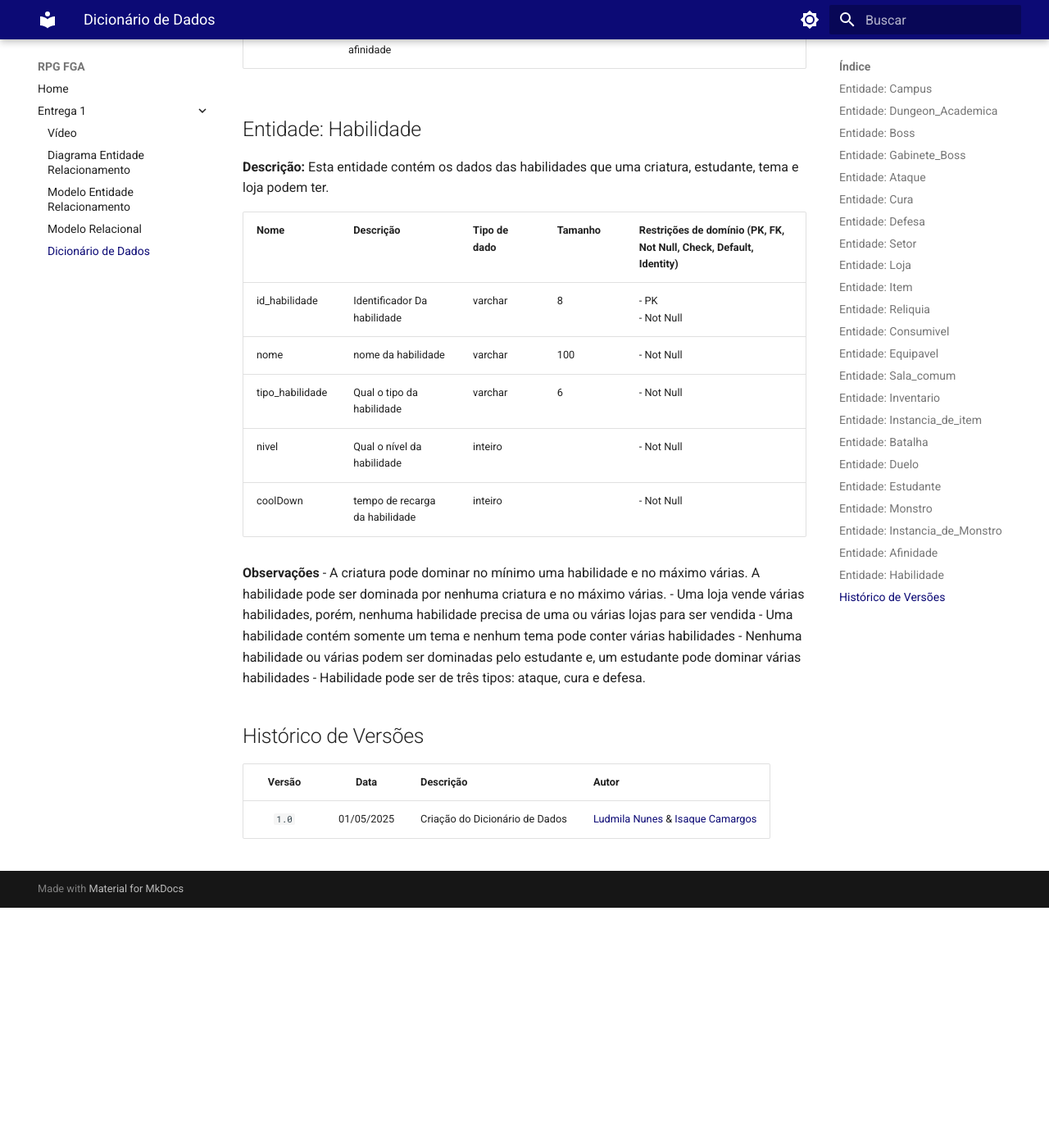
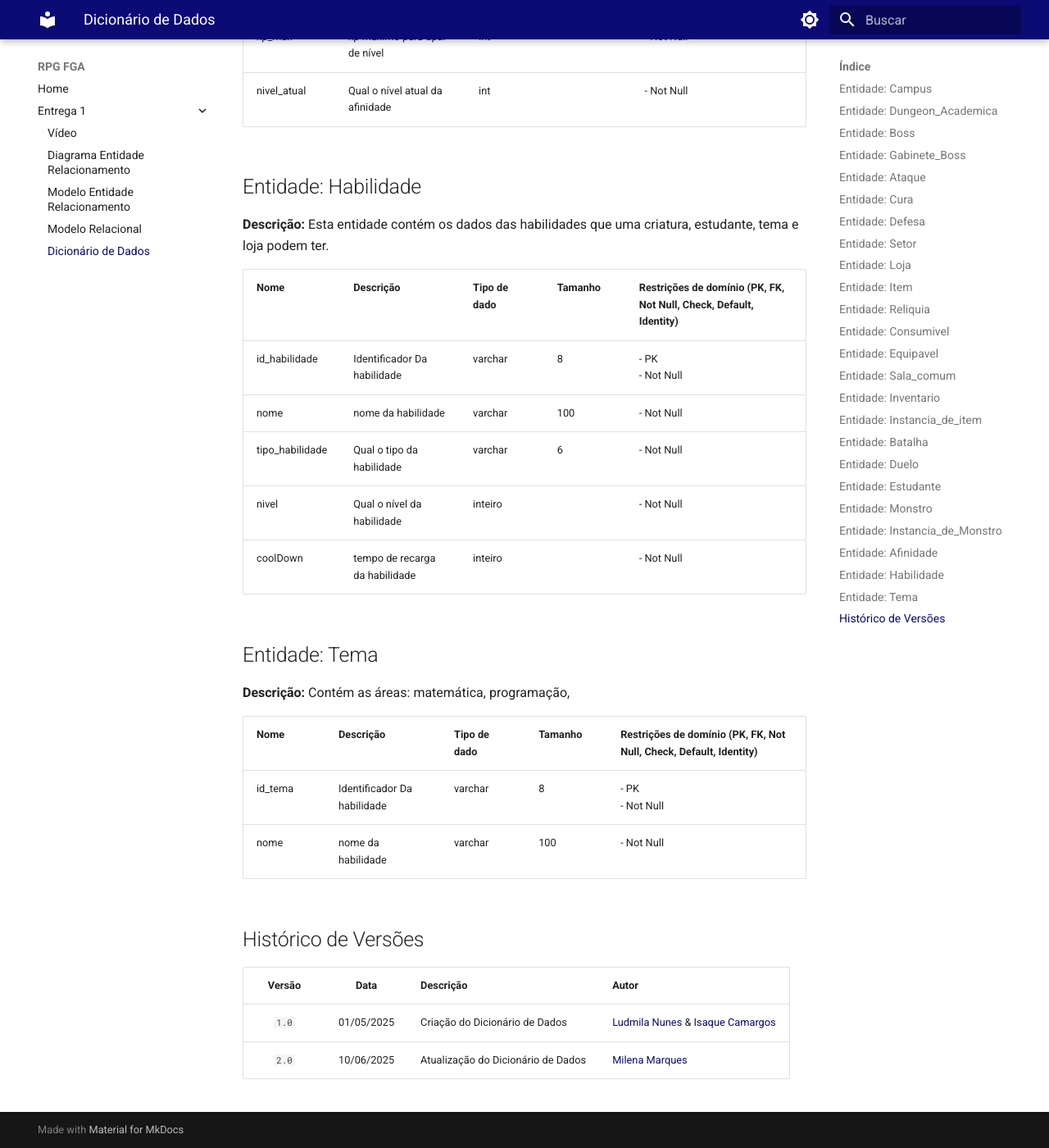
Before and after one commit to SBD1/2025.1_RPG_FGA, an MkDocs documentation site: the page built from docs/entrega1/dicionariov1.md, in a window 1280 px wide and 1400 px high, scrolled down 12584 px. Shown: the whole window at 82% size. Built offline with MkDocs 1.6.1 and Material for MkDocs 9.7.7, drawn with Linux system fonts in a browser that asks for light colours; before the commit the page ends 13691 px from its top, so only the background shows below that; some of the changed text lies outside the part shown.

Commit message:
Update dicionariov1.md

```diff
--- a/docs/entrega1/dicionariov1.md
+++ b/docs/entrega1/dicionariov1.md
@@ -9,13 +9,9 @@
 
 | Nome      | Descrição                         | Tipo de dado | Tamanho | Restrições de domínio (PK, FK, Not Null, Check, Default, Identity) |
 | --------- | --------------------------------- | ------------ | ------- | ------------------------------------------------------------------ |
-| id_Campus | Identificador único do campus | Inteiro      |      | - PK<br>- Not Null<br>                                             |
+| id_campus | Identificador único do campus     | Inteiro      |         | - PK<br>- Not Null<br>                                             |
 | nome      | Nome do campus                    | varchar      | 100     | - Not Null                                                         |
 | descricao | Descrição do campus               | varchar      | 255     | - Not Null                                                         |
-
-**Observações**
- - Cada campus contem um ou mais setores (relação 1:N com Setor).
- - Um campus deve existir (participação total – (1,1)).
 
 ## Entidade: Dungeon\_Academica
 
@@ -98,15 +94,16 @@
 
 ## Entidade: Setor
 
-**Descrição:** A entidade `Setor` descreve um setor que está dentro do campus. Possui informação de nome, descrição, identificador do campus em que está e possui um auto-relacionamento em que a partir de um setor pode se chegar a outro.
+**Descrição:** A entidade `Setor` descreve um setor que está dentro do campus, que é uma chave estrangeira da entidade `Campus`. Possui informação de nome, descrição, identificador do campus, e duas chaves estrangeiras referenciando outras lomocomoções para acesso de outros setores, na qual, possui um auto-relacionamento em que a partir de um setor pode se chegar a outro. São elas: `id_prevSetor` e `id_proxSetor`.
 
 | Nome         | Descrição                                  | Tipo de dado | Tamanho | Restrições de domínio (PK, FK, Not Null, Check, Default, Identity) |
 | ------------ | ------------------------------------------ | ------------ | ------- | ------------------------------------------------------------------ |
-| id_setor     | Identificador do Setor                     | inteiro      |        | - PK<br>- Not Null                                                 |
+| id_setor     | Identificador do Setor                     | inteiro      |         | - PK1<br>- Not Null                                                |
+| id_campus    | Identificador do Campus                    | inteiro      |         | - PK2<br>- FK1<br>- Not Null                                        |
 | nome         | Nome do Setor                              | varchar      | 100     | - Not Null                                                         |
 | descricao    | Descrição do Setor                         | varchar      | 255     | - Not Null                                                         |
-| id_proxSetor | Identificador do próximo setor(auto-relacion.) | inteiro      |        | - FK<br>- Not Null                                             |
-| id_prevSetor | Identificador do setor anterior            | varchar      | 8       | - FK<br>- Not Null                                                 |
+| id_proxSetor | Identificador do próximo setor(auto-relacion.) | inteiro      |        | - FK2<br>- Not Null                                              |
+| id_prevSetor | Identificador do setor anterior            | varchar      | 8       | - FK3<br>- Not Null                                                 |
 
 **Observações**
 - Cada setor pertence a um único campus (relação N:1 com Campus).
@@ -309,12 +306,14 @@
 |nivel|Qual o nível da habilidade|inteiro||- Not Null|
 |coolDown|tempo de recarga da habilidade|inteiro||- Not Null|
 
-**Observações**
-- A criatura pode dominar no mínimo uma habilidade e no máximo várias. A habilidade pode ser dominada por nenhuma criatura e no máximo várias.
-- Uma loja vende várias habilidades, porém, nenhuma habilidade precisa de uma ou várias lojas para ser vendida
-- Uma habilidade contém somente um tema e nenhum tema pode conter várias habilidades
-- Nenhuma habilidade ou várias podem ser dominadas pelo estudante e, um estudante pode dominar várias habilidades
-- Habilidade pode ser de três tipos: ataque, cura e defesa.
+## Entidade: Tema
+
+**Descrição:** Contém as áreas: matemática, programação,
+
+| Nome | Descrição | Tipo de dado | Tamanho | Restrições de domínio (PK, FK, Not Null, Check, Default, Identity) |
+| ---- | --------- | ------------ | ------- | ------------------------------------------------------------------ |
+|id_tema | Identificador Da habilidade|varchar|8|- PK<br>- Not Null<br> |
+|nome | nome da habilidade|varchar|100|- Not Null|
 
 
 
@@ -322,3 +321,4 @@
 | Versão |  Data  | Descrição| Autor                 |
 | :----: | :--------: | ---------------------------------- | -------------------------------------------------------------------------------- |
 | `1.0` | 01/05/2025 | Criação do Dicionário de Dados      | [Ludmila Nunes](https://github.com/ludmilaaysha) & [Isaque Camargos](https://github.com/isaqzin)|
+| `2.0` | 10/06/2025 | Atualização do Dicionário de Dados      | [Milena Marques](https://github.com/milenamso)|
```
